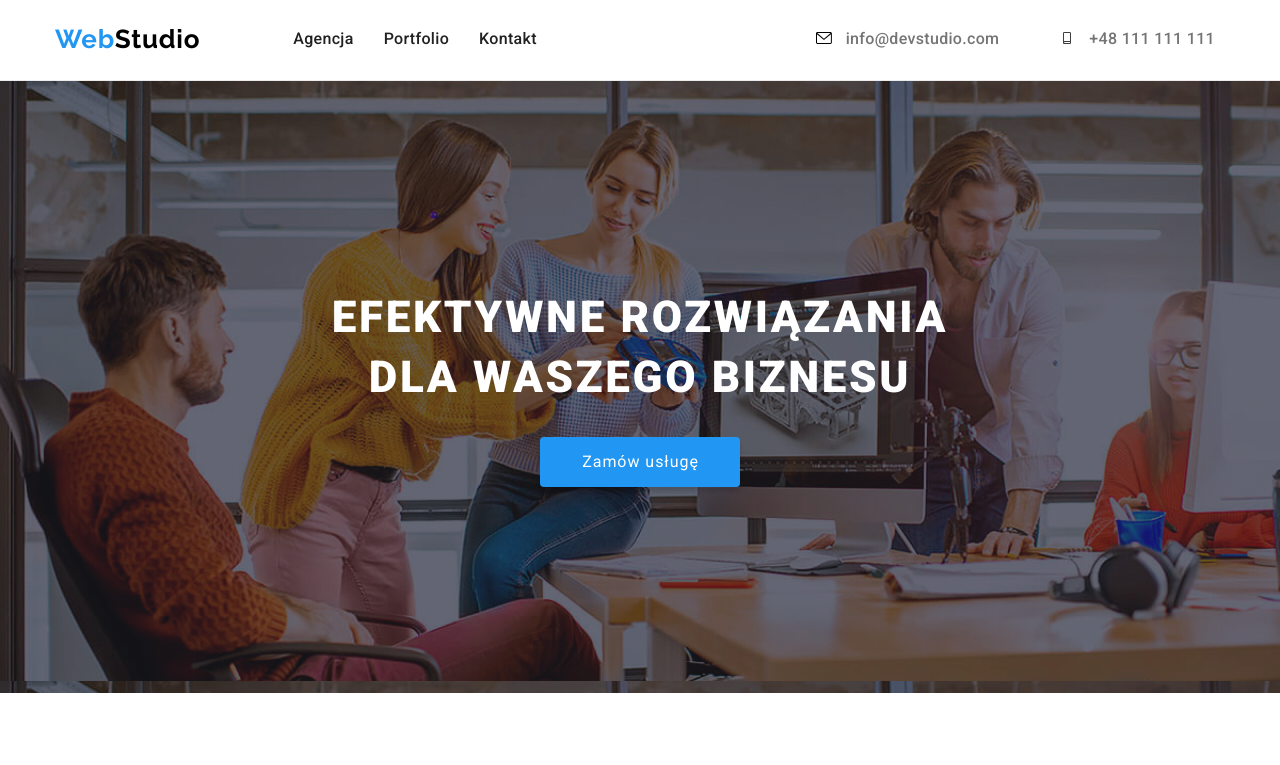
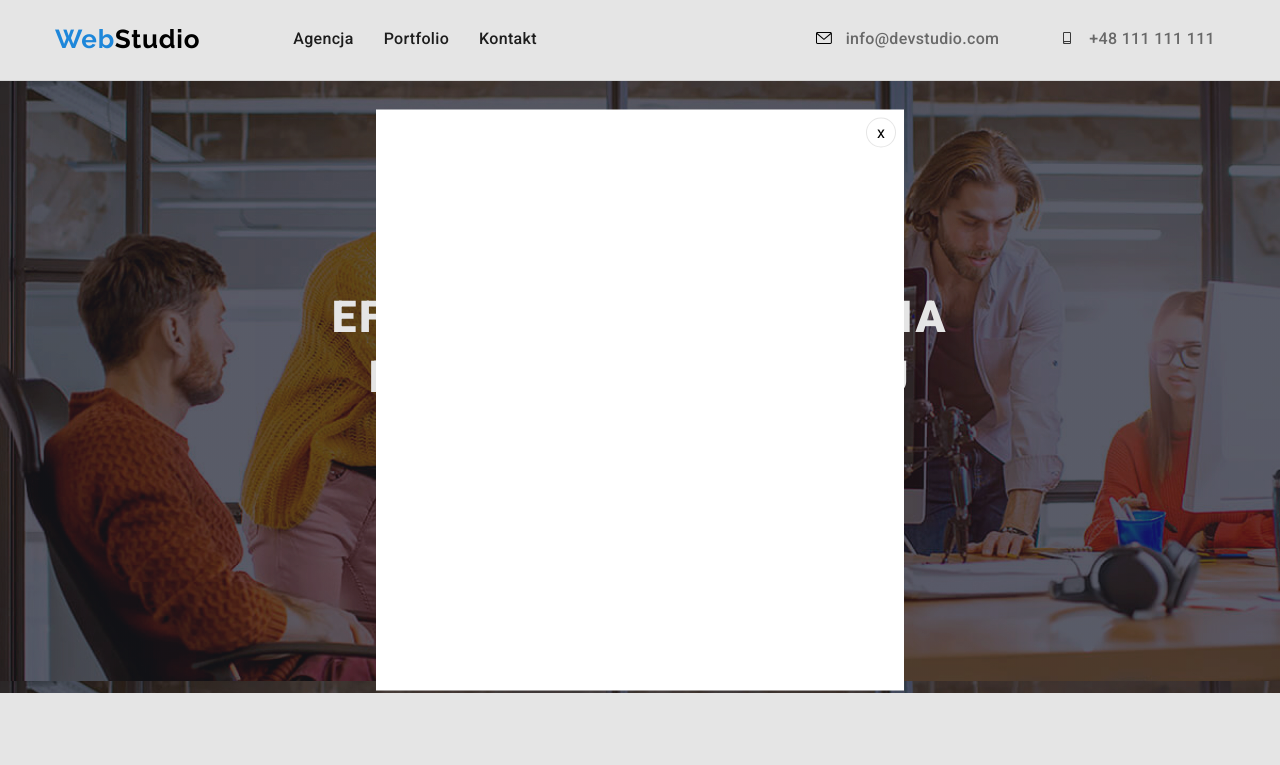
Before and after one commit to kasiiiiaaa/goit-markup-hw-05, a plain HTML site: page index.html in a window 1280 px wide. Both pictures are taken after a click on the button "Zamów usługę". Shown: the top 765 px of the page. Drawn offline with nearby package versions, Linux system fonts and the light colour scheme.

Commit message:
init repo

```diff
--- a/css/style.css
+++ b/css/style.css
@@ -314,3 +314,38 @@ body {
 .social-link:hover .icon {
   fill: var(--white-color);
 }
+.backdrop {
+  position: fixed;
+  left: 0;
+  top: 0;
+  width: 100%;
+  height: 100%;
+  background-color: rgba(0, 0, 0, 0.1);
+}
+.modal {
+  position: absolute;
+  top: 50%;
+  left: 50%;
+  transform: translate(-50%, -50%);
+  width: 528px;
+  min-height: 581px;
+  background-color: var(--white-color);
+}
+.close-btn {
+  position: absolute;
+  top: 8px;
+  right: 8px;
+  width: 30px;
+  height: 30px;
+  background-color: var(--white-color);
+  border: 1px solid rgba(0, 0, 0, 0.1);
+  border-radius: 50%;
+  cursor: pointer;
+}
+.is-hidden {
+  opacity: 0;
+  visibility: hidden;
+  pointer-events: none;
+  transform: translateX(-50%) translateY(-50%) scale(0) rotate(0deg)
+    skew(40deg, 40deg);
+}
--- a/index.html
+++ b/index.html
@@ -73,7 +73,9 @@
       <section class="section effect">
         <div class="container first-section-container">
           <h1 class="effect-size">EFEKTYWNE ROZWIĄZANIA DLA WASZEGO BIZNESU</h1>
-          <button type="button" class="button-1">Zamów usługę</button>
+          <button type="button" class="button-1" data-modal-open>
+            Zamów usługę
+          </button>
         </div>
       </section>
       <section class="section">
@@ -447,5 +449,11 @@
         </div>
       </footer>
     </main>
+    <div class="backdrop is-hidden" data-modal>
+      <div class="modal">
+        <button type="button" class="close-btn" data-modal-close>x</button>
+      </div>
+    </div>
+    <script src="./js/modal.js"></script>
   </body>
 </html>
```
